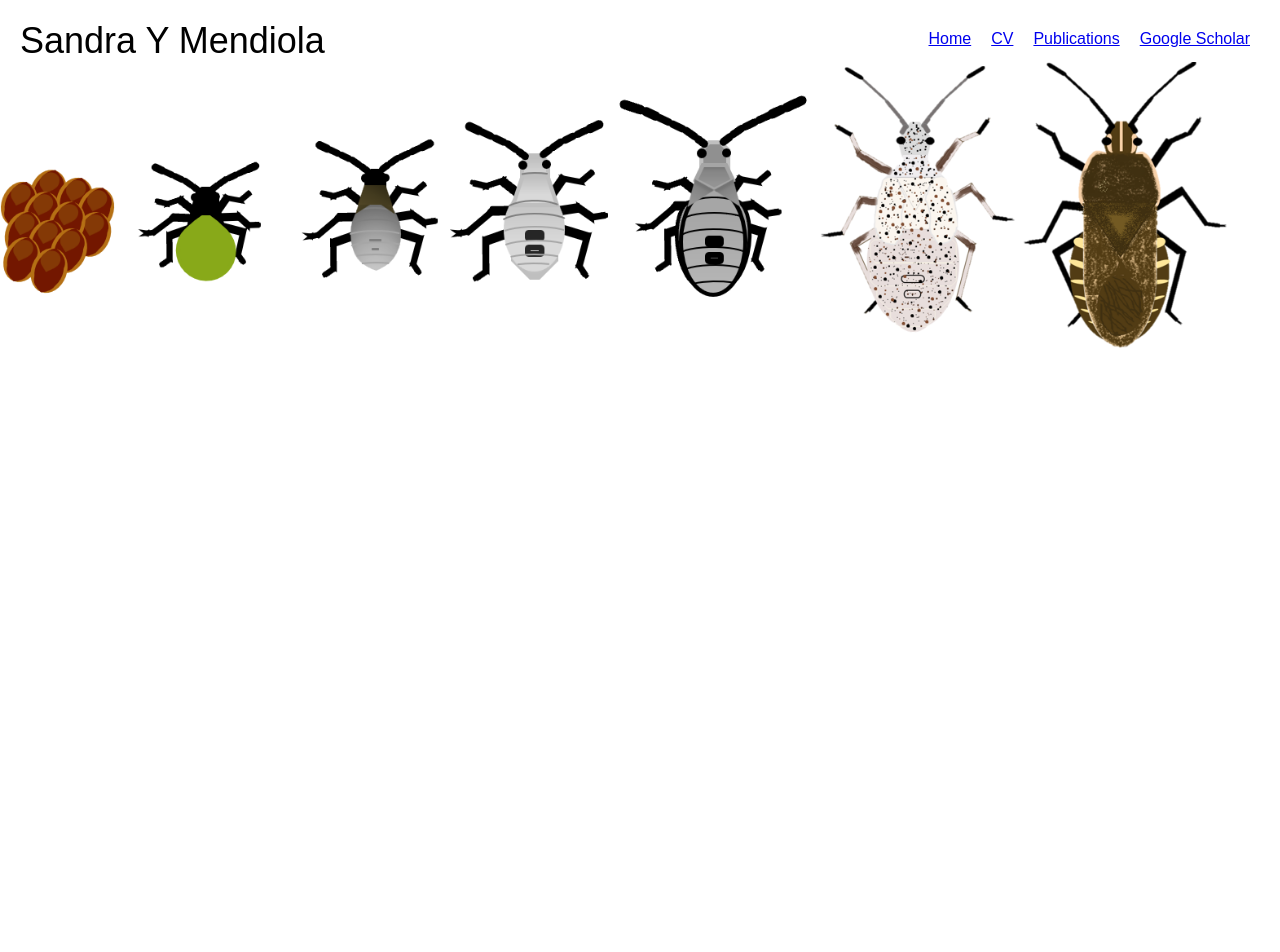
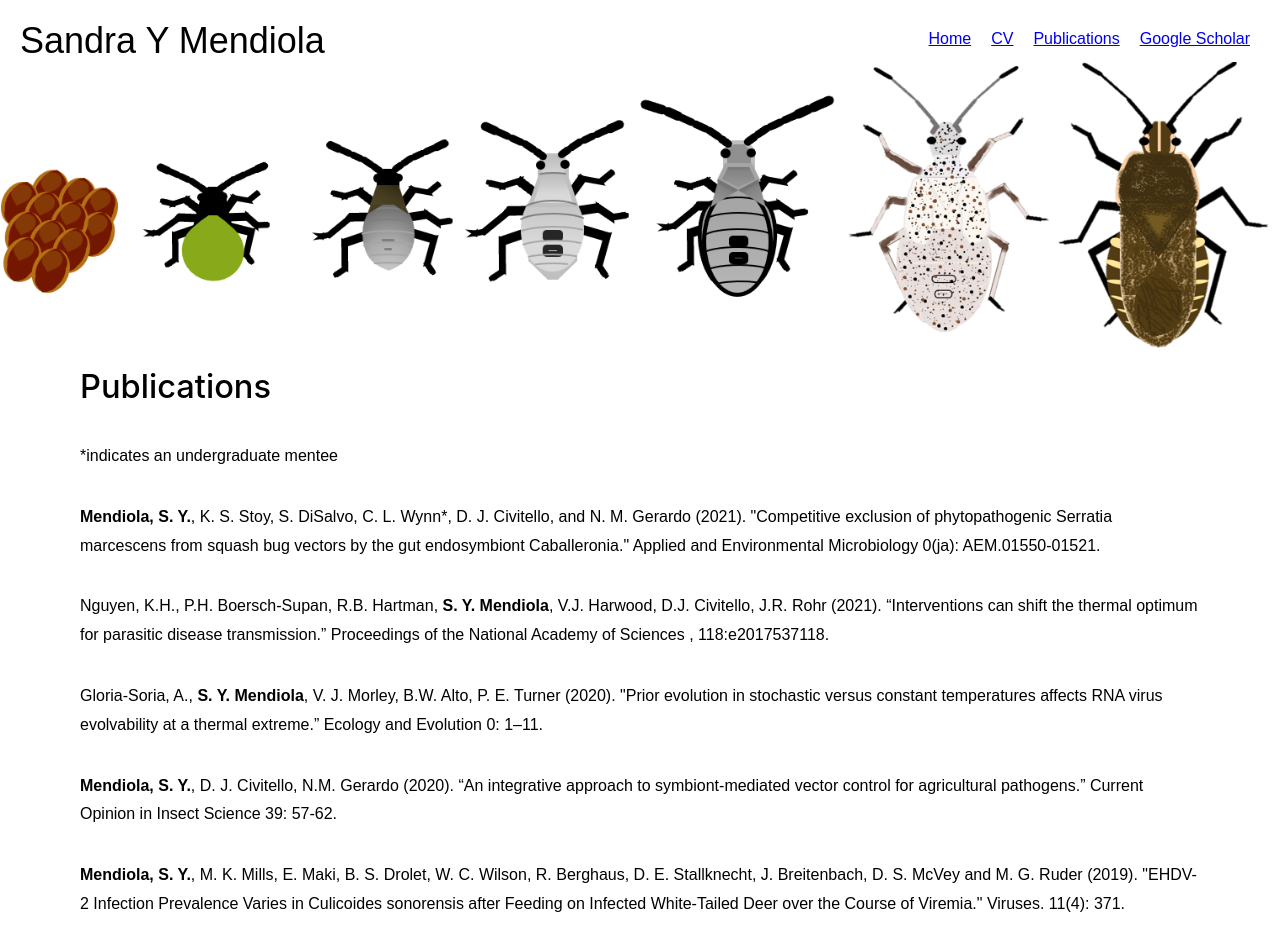
Before and after one commit to sandramendiola/sandramendiola.github.io, a React (Create React App) app: page /publications in a window 1280 px wide. Shown: the top 952 px of the page. Before the commit the page ends 800 px from the top, so only its background shows below. Built offline with nearby package versions, Linux system fonts and the light colour scheme.

Commit message:
Add publications content

```diff
--- a/src/App.css
+++ b/src/App.css
@@ -24,25 +24,16 @@
   }
 }
 
+.section {
+  display: flex;
+}
+
 .about-me {
-  display: flex;
   flex-direction: row;
   margin: 80px;
 
-  .about-me-header {
-    font-size: calc(1.3vw + 1rem);
-    font-weight: 500;
-    margin-bottom: 20px;
-  }
-
   .about-me-text {
-    display: flex;
-    flex-direction: column;
     width: 40%;
-    line-height: 1.8rem;
-    font-size: 1rem;
-    font-family: "Poppins", sans-serif;
-    font-weight: 300;
   }
 
   .about-me-pic {
@@ -54,3 +45,23 @@
     margin-left: 80px;
   }
 }
+
+.section-header {
+  font-size: calc(1.3vw + 1rem);
+  font-weight: 500;
+  margin-bottom: 20px;
+}
+
+.section-text {
+  display: flex;
+  flex-direction: column;
+  line-height: 1.8rem;
+  font-size: 1rem;
+  font-family: "Poppins", sans-serif;
+  font-weight: 300;
+}
+
+.publications-content {
+  margin: 0 80px 80px 80px;
+  flex-direction: column;
+}
--- a/src/components/AboutMe/AboutMe.js
+++ b/src/components/AboutMe/AboutMe.js
@@ -3,9 +3,9 @@ import Sandra from '../../assets/Mendiola_Sandra_PBEE.jpg';
 
 const AboutMe = () => {
   return (
-    <div className="about-me">
-      <div className="about-me-text">
-        <div className="about-me-header">About Me</div>
+    <div className="section about-me">
+      <div className="section-text">
+        <div className="section-header">About Me</div>
         <p>
           I’m currently an NSF Postdoctoral Fellow in the Entomology Department at the University of Georgia. At UGA, I
           am working with Kevin Vogel on investigating the impact of bacterial symbionts on the ability of triatomine
--- /dev/null
+++ b/src/components/Publications/PublicationsContent.js
@@ -0,0 +1,44 @@
+import React from 'react';
+
+const PublicationsContent = () => {
+  return (
+    <div className="section publications-content">
+      <div className="section-header">Publications</div>
+      <div className="section-text">
+        <p>
+          *indicates an undergraduate mentee
+        </p>
+        <p>
+          <b>Mendiola, S. Y.</b>, K. S. Stoy, S. DiSalvo, C. L. Wynn*, D. J. Civitello, and N. M. Gerardo (2021). "Competitive
+          exclusion of phytopathogenic Serratia marcescens from squash bug vectors by the gut endosymbiont
+          Caballeronia." Applied and Environmental Microbiology 0(ja): AEM.01550-01521.
+        </p>
+        <p>
+          Nguyen, K.H., P.H. Boersch-Supan, R.B. Hartman, <b>S. Y. Mendiola</b>, V.J. Harwood, D.J. Civitello, J.R. Rohr
+          (2021). “Interventions can shift the thermal optimum for parasitic disease transmission.” Proceedings of the
+          National Academy of Sciences , 118:e2017537118.
+        </p>
+        <p>
+          Gloria-Soria, A., <b>S. Y. Mendiola</b>, V. J. Morley, B.W. Alto, P. E. Turner (2020). "Prior evolution in stochastic
+          versus constant temperatures affects RNA virus evolvability at a thermal extreme.” Ecology and Evolution 0:
+          1–11.
+        </p>
+        <p>
+          <b>Mendiola, S. Y.</b>, D. J. Civitello, N.M. Gerardo (2020). “An integrative approach to symbiont-mediated vector
+          control for agricultural pathogens.” Current Opinion in Insect Science 39: 57-62.
+        </p>
+        <p>
+          <b>Mendiola, S. Y.</b>, M. K. Mills, E. Maki, B. S. Drolet, W. C. Wilson, R. Berghaus, D. E. Stallknecht, J.
+          Breitenbach, D. S. McVey and M. G. Ruder (2019). "EHDV-2 Infection Prevalence Varies in Culicoides sonorensis
+          after Feeding on Infected White-Tailed Deer over the Course of Viremia." Viruses. 11(4): 371.
+        </p>
+        <p>
+          Morley, V. J., <b>S. Y. Mendiola</b> and P. E. Turner (2015). "Rate of novel host invasion affects adaptability of
+          evolving RNA virus lineages." Proceedings of the Royal Society of London B: Biological Sciences 282(1813).
+        </p>
+      </div>
+    </div>
+  )
+}
+
+export default PublicationsContent;
--- a/src/pages/Publications/Publications.js
+++ b/src/pages/Publications/Publications.js
@@ -1,11 +1,15 @@
 import React from 'react';
 import Header from "../../components/Header/Header";
 import FullLifeCycle from "../../assets/full_life_cycle.png";
+import PublicationsContent from "../../components/Publications/PublicationsContent";
 
 const Publications = () => (
   <>
     <Header />
-    <img src={FullLifeCycle} alt={'Full life cycle of a squash bug'} height={300}/>
+    <div className="lifecycle">
+      <img src={FullLifeCycle} alt={'Full life cycle of a squash bug'} height={300} width={"100%"} />
+    </div>
+    <PublicationsContent />
   </>
 
 )
```
Also changed, not shown: 12 other files (tests, documents, lock files or other folders).
